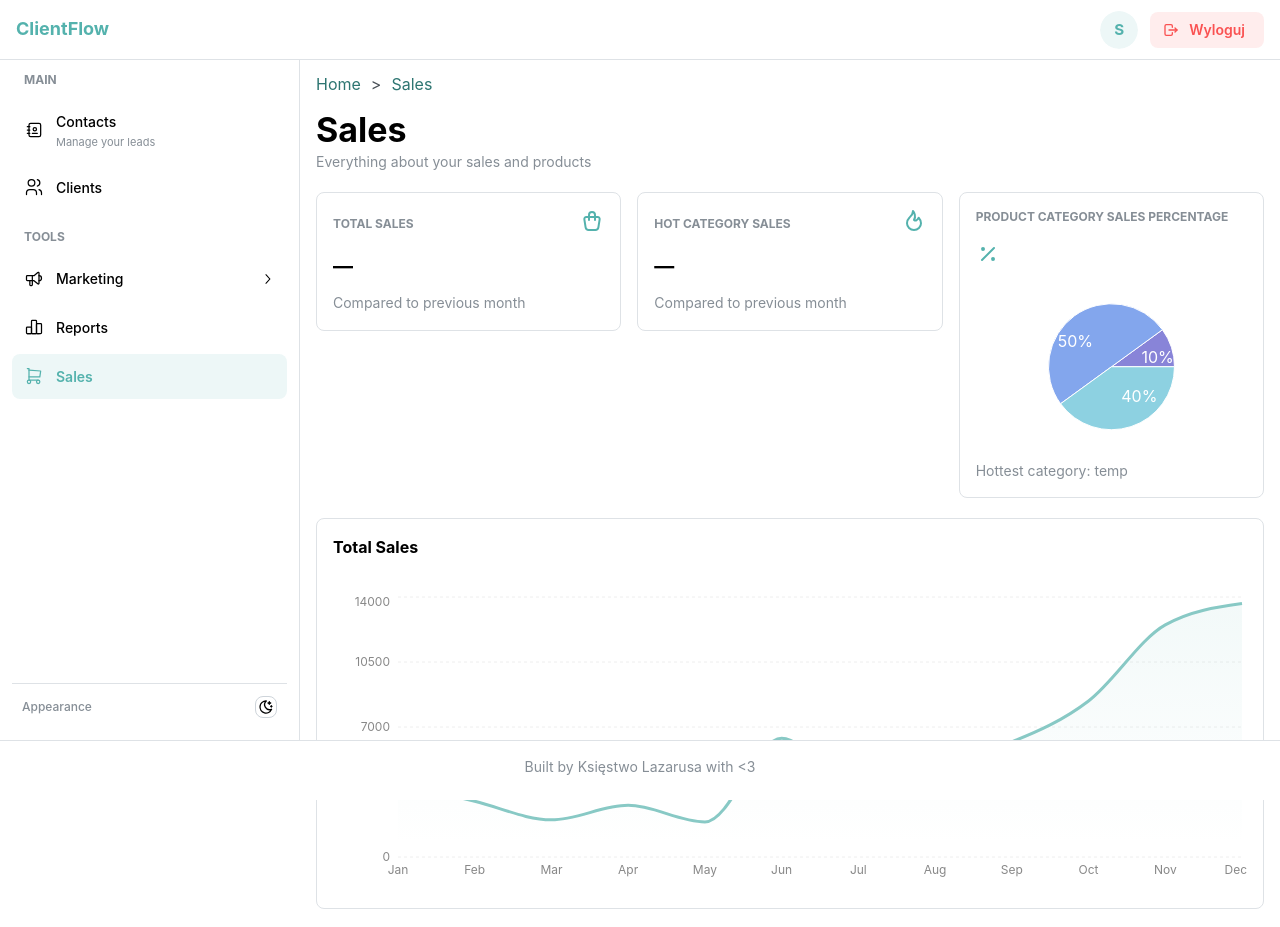
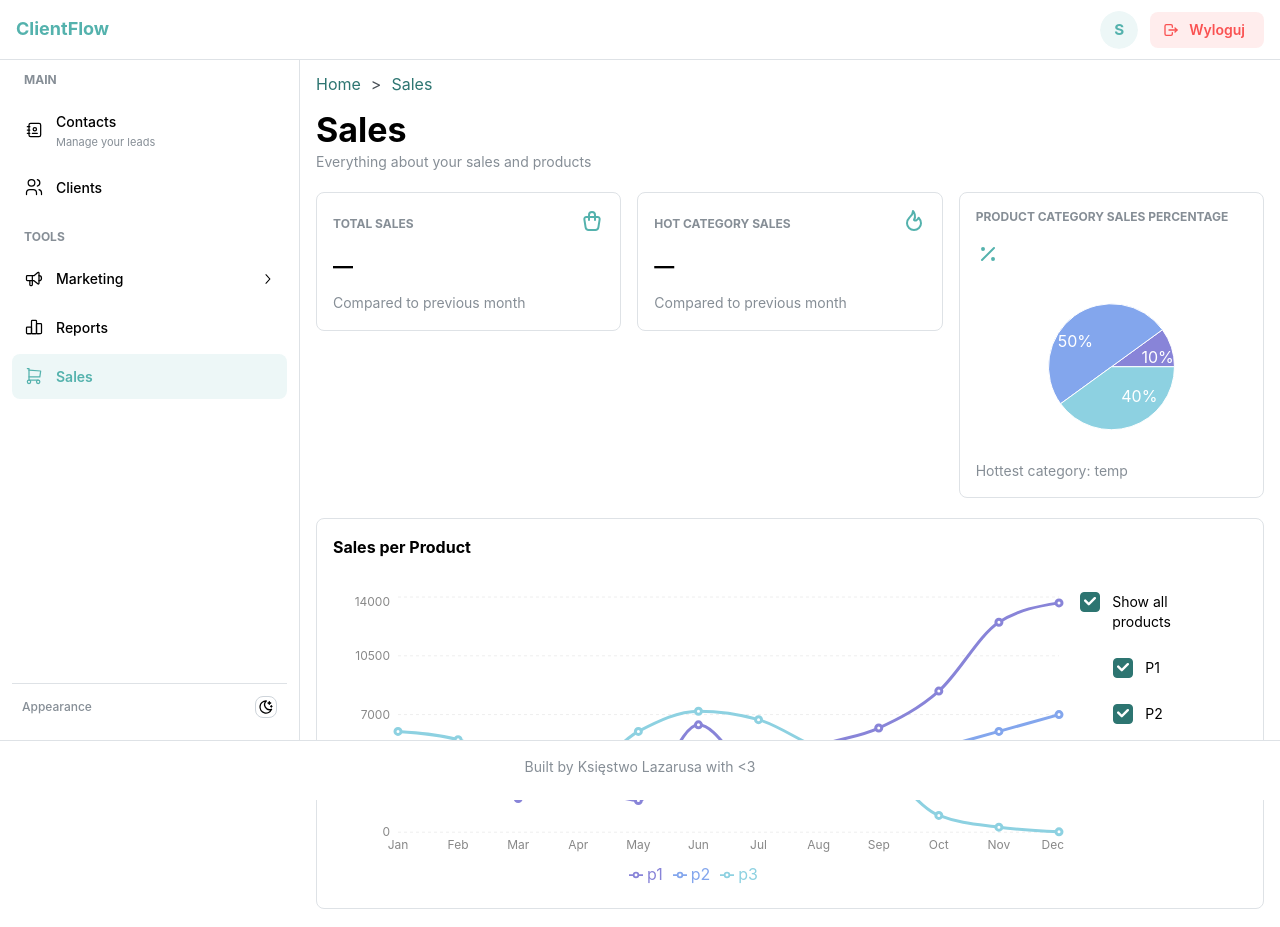
Before and after one commit to Lazarus-Duchy/kodaro-cmr, a React (Vite) app in the folder frontend/CRM/: page /sales in a window 1280 px wide. Shown: the top 927 px of the page. Built offline with nearby package versions, Linux system fonts and the light colour scheme; sample sign-in values are in the browser's storage.

Commit message:
Sales - Graph per Product

```diff
--- a/frontend/CRM/src/components/Sections/Sales/Sales.jsx
+++ b/frontend/CRM/src/components/Sections/Sales/Sales.jsx
@@ -1,10 +1,11 @@
-import { Box, Grid, Group, NumberInput, Paper, Select, Stack, Text, TextInput, Title } from "@mantine/core"
+import { Box, Checkbox, Flex, Grid, Group, NumberInput, Paper, ScrollArea, Select, Stack, Text, TextInput, Title } from "@mantine/core"
 import { IconFlame, IconPercentage, IconShoppingBag } from "@tabler/icons-react";
 import { Area, AreaChart, CartesianGrid, Cell, Label, Legend, Line, LineChart, Pie, PieChart, ResponsiveContainer, Sector, Tooltip, XAxis, YAxis } from "recharts"
 import SummaryCard from "../../Features/SummaryCard/SummaryCard";
 import { TableSort } from "../../Features/TableSort/TableSort";
 import { useForm } from "@mantine/form";
 import { useState } from "react";
+import { randomId, useListState } from "@mantine/hooks";
 
 const tableValidation = {
 
@@ -18,17 +19,31 @@ const tableStructure = [
   {name: 'price', label: 'Price', type: 'number', isEditable: true, required: true, default: 1},
 ];
 
-const temptotalSalesData = [
-  { name: 'Jan', sales: 4000 }, { name: 'Feb', sales: 3000 }, { name: 'Mar', sales: 2000 },
-  { name: 'Apr', sales: 2780 }, { name: 'May', sales: 1890 }, { name: 'Jun', sales: 6390 },
-  { name: 'Jul', sales: 3490 }, { name: 'Aug', sales: 5120 }, { name: 'Sep', sales: 6200 },
-  { name: 'Oct', sales: 8400 }, { name: 'Nov', sales: 12500 }, { name: 'Dec', sales: 13650 },
+const tempProductSalesData = [
+  { name: 'Jan', p1: 4000, p2: 3000, p3: 6000 },
+  { name: 'Feb', p1: 3000, p2: 3500, p3: 5500 },
+  { name: 'Mar', p1: 2000, p2: 2700, p3: 4000 },
+  { name: 'Apr', p1: 2780, p2: 2500, p3: 3500 },
+  { name: 'May', p1: 1890, p2: 3000, p3: 6000 },
+  { name: 'Jun', p1: 6390, p2: 3500, p3: 7200 },
+  { name: 'Jul', p1: 3490, p2: 2300, p3: 6700 },
+  { name: 'Aug', p1: 5120, p2: 2400, p3: 5000 },
+  { name: 'Sep', p1: 6200, p2: 4000, p3: 4000 },
+  { name: 'Oct', p1: 8400, p2: 5000, p3: 1000 },
+  { name: 'Nov', p1: 12500, p2: 6000, p3: 300 },
+  { name: 'Dec', p1: 13650, p2: 7000, p3: 20 },
 ];
 
 const tempproductSalesPercentageData = [
   { name: 'p1', value: 10},
   { name: 'p2', value: 50},
   { name: 'p3', value: 40},
+]
+
+const tempProductsDisplay = [
+  {name: 'p1', label: 'P1', checked: true, key: randomId()},
+  {name: 'p2', label: 'P2', checked: true, key: randomId()},
+  {name: 'p3', label: 'P3', checked: true, key: randomId()},
 ]
 
 const colors = ['#8884d8', '#83a6ed', '#8dd1e1', '#82ca9d', '#a4de6c'];
@@ -41,8 +56,12 @@ const Sales = () => {
     { title: 'Hot category sales', value: '—', icon: <IconFlame size={24} /> },
   ]);
   const [hotProductCategory, sethHotProductCategory] = useState("temp");
-  const [totalSalesData, setTotalSalesData] = useState(temptotalSalesData);
+  const [productSalesData, setProductSalesData] = useState(tempProductSalesData);
   const [productSalesPercentageData, setProductSalesPercentageData] = useState(tempproductSalesPercentageData);
+  const [productsDisplayData, productsDisplayDataHandlers] = useListState(tempProductsDisplay);
+
+  const displayAllChecked = productsDisplayData.every((value) => value.checked);
+  const displayIndeterminate = productsDisplayData.some((value) => value.checked) && !displayAllChecked;
 
   const [productCategoriesData, setProductCategoriesData] = useState(['cat1', 'cat2']);
 
@@ -50,7 +69,7 @@ const Sales = () => {
   const editRowForm = useForm({mode: 'uncontrolled', initialValues: {category: productCategoriesData[0]}, validate: tableValidation});
 
   const newRowFields = [
-    <NumberInput key={newRowForm.key("id")} label={'Id'} readOnly withAsterisk required {...newRowForm.getInputProps('id')} />,
+    <NumberInput key={newRowForm.key("id")} label={'Id'} readOnly required {...newRowForm.getInputProps('id')} />,
     <TextInput key={newRowForm.key("name")} label={'Name'} withAsterisk required {...newRowForm.getInputProps('name')} />,
     <NumberInput key={newRowForm.key("sku")} min={0} label={'SKU'} withAsterisk required {...newRowForm.getInputProps('sku')} />,
     <NumberInput key={newRowForm.key("price")} min={0} label={'Price'} withAsterisk required {...newRowForm.getInputProps('price')} />,
@@ -58,7 +77,7 @@ const Sales = () => {
   ]
 
   const editRowFields = [
-    <NumberInput key={editRowForm.key("id")} label={'Id'} readOnly withAsterisk required {...editRowForm.getInputProps('id')} />,
+    <NumberInput key={editRowForm.key("id")} label={'Id'} readOnly required {...editRowForm.getInputProps('id')} />,
     <TextInput key={editRowForm.key("name")} label={'Name'} withAsterisk required {...editRowForm.getInputProps('name')} />,
     <NumberInput key={editRowForm.key("sku")} min={0} label={'SKU'} withAsterisk required {...editRowForm.getInputProps('sku')} />,
     <NumberInput key={editRowForm.key("price")} min={0} label={'Price'} withAsterisk required {...editRowForm.getInputProps('price')} />,
@@ -115,12 +134,12 @@ const Sales = () => {
       </Grid>
 
       <Paper withBorder p="md" radius="md">
-        <Text fw={700} mb="xl">Total Sales</Text>
-        <Box h={300}>
-          <ResponsiveContainer>
-
-            <AreaChart data={totalSalesData}>
-              <defs>
+        <Text fw={700} mb="xl">Sales per Product</Text>
+        <Flex wrap="wrap" gap="md">
+          <Box h={300} w={{md: "80%", sm: "100%", xs: "100%"}}>
+            <ResponsiveContainer>
+              <LineChart data={productSalesData}>
+                <defs>
                   <linearGradient id="colorRev" x1="0" y1="0" x2="0" y2="1">
                     <stop offset="5%" stopColor="#88c9c5" stopOpacity={0.1}/>
                     <stop offset="95%" stopColor="#88c9c5" stopOpacity={0}/>
@@ -130,10 +149,42 @@ const Sales = () => {
                 <XAxis dataKey="name" axisLine={false} tickLine={false} tick={{ fontSize: 12, fill: '#888' }} />
                 <YAxis axisLine={false} tickLine={false} tick={{ fontSize: 12, fill: '#888' }} />
                 <Tooltip contentStyle={{ borderRadius: '8px', border: 'none', boxShadow: '0 4px 12px rgba(0,0,0,0.1)' }} />
-                <Area type="monotone" dataKey="sales" stroke="#88c9c5" strokeWidth={3} fillOpacity={1} fill="url(#colorRev)" />
-            </AreaChart>
-          </ResponsiveContainer>
-        </Box>
+                {
+                  productsDisplayData.map((product, index) => {
+                    if (product.checked) {return (
+                    <Line key={index} type="monotone" dataKey={product.name} stroke={colors[index % colors.length]} strokeWidth={3} />)}
+                  })
+                }
+                <Legend />
+              </LineChart>
+            </ResponsiveContainer>
+          </Box>
+          <ScrollArea h="300" w={{md: "15%", sm: "100%"}}>
+            <Stack>
+              <Checkbox
+                checked={displayAllChecked}
+                indeterminate={displayIndeterminate}
+                label="Show all products"
+                onChange={() =>
+                  productsDisplayDataHandlers.setState((current) =>
+                    current.map((value) => ({ ...value, checked: !displayAllChecked }))
+                  )
+                }
+              />
+              {productsDisplayData.map((product, index) => (
+                <Checkbox
+                  mt="xs"
+                  ml={33}
+                  label={product.label}
+                  key={product.key}
+                  checked={product.checked}
+                  onChange={(event) => productsDisplayDataHandlers.setItemProp(index, 'checked', event.currentTarget.checked)}
+                />
+              ))}
+          </Stack>
+          </ScrollArea>
+        </Flex>
+
       </Paper>
 
       <TableSort
```
